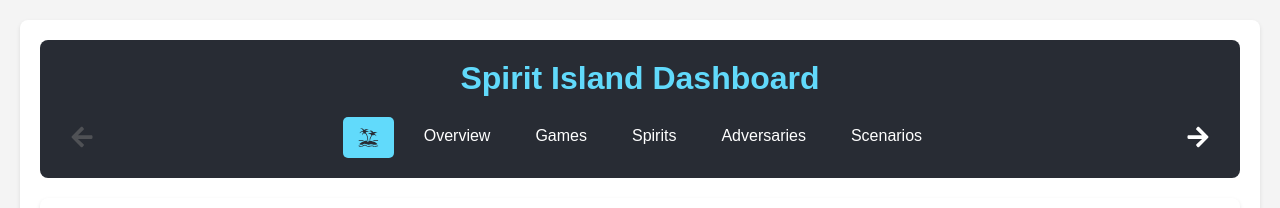
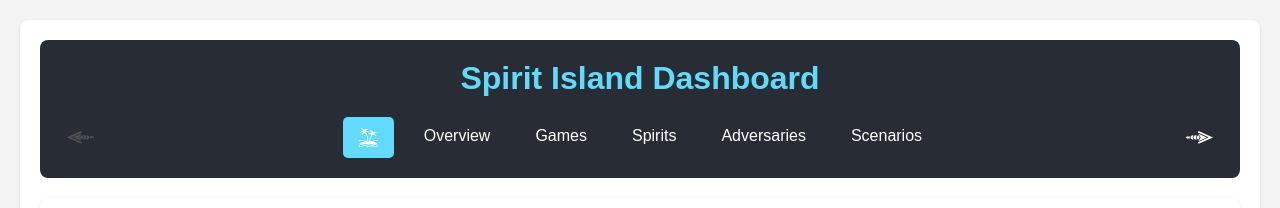
Before and after one commit to sammy-hutch/spirit-island-dashboard, a React app in the folder frontend/: page / in a window 1280 px wide. Shown: the top 208 px of the page. Built offline with nearby package versions, Linux system fonts and the light colour scheme; the HTML template or start-up script is replaced by a standard one.

Commit message:
feat: improve arrow style and implement rotate styling

```diff
--- a/frontend/src/App.jsx
+++ b/frontend/src/App.jsx
@@ -53,7 +53,7 @@
             className={`${styles.navArrow} ${isFirstPage ? styles.navArrowDisabled : ''}`}
             aria-label='Previous Page'
           >
-            <FaArrowLeft />
+            <GiBroadheadArrow className={styles.rotateLeft} />
           </button>
 
           <ul className={styles.nav}>
@@ -76,7 +76,7 @@
             className={`${styles.navArrow} ${isLastPage ? styles.navArrowDisabled : ''}`}
             aria-label="Next Page"
           >
-            <FaArrowRight />
+            <GiBroadheadArrow className={styles.rotateRight} />
           </button>
         </nav>
       </header>
--- a/frontend/src/App.module.css
+++ b/frontend/src/App.module.css
@@ -1,3 +1,14 @@
+
+.activeNavLink {
+  background-color: #61dafb;
+  color: #282c34;
+  font-weight: bold;
+}
+
+.activeNavLink svg {
+  font-size: 1.5em;
+}
+
 .appContainer {
   text-align: center;
   max-width: 1200px;
@@ -22,6 +33,14 @@
   color: #61dafb;
 }
 
+.mainContent {
+  padding: 20px;
+  background-color: #fff;
+  border-radius: 8px;
+  box-shadow: 0 2px 4px rgba(0,0,0,0.1);
+  min-height: 50vh;
+}
+
 .mainNav {
   display: flex;
   align-items: center;
@@ -44,7 +63,7 @@
   border: none;
   color: white;
   cursor: pointer;
-  font-size: 1.5em;
+  font-size: 1.3em;
   padding: 5px 10px;
   border-radius: 5px;
   transition: background-color 0.3s ease, color 0.3s ease;
@@ -80,29 +99,19 @@
   transition: background-color 0.3s ease;
 }
 
-.navLink svg {
-  font-size: 1.2em;
-}
-
-.activeNavLink svg {
-  font-size: 1.3em;
-}
-
 .navLink:hover {
   background-color: #61dafb;
   color: #282c34;
 }
 
-.activeNavLink {
-  background-color: #61dafb;
-  color: #282c34;
-  font-weight: bold;
+.navLink svg {
+  font-size: 1.3em;
 }
 
-.mainContent {
-  padding: 20px;
-  background-color: #fff;
-  border-radius: 8px;
-  box-shadow: 0 2px 4px rgba(0,0,0,0.1);
-  min-height: 50vh;
+.rotateLeft {
+  transform: rotate(135deg);
 }
+
+.rotateRight {
+  transform: rotate(-45deg);
+}
```
